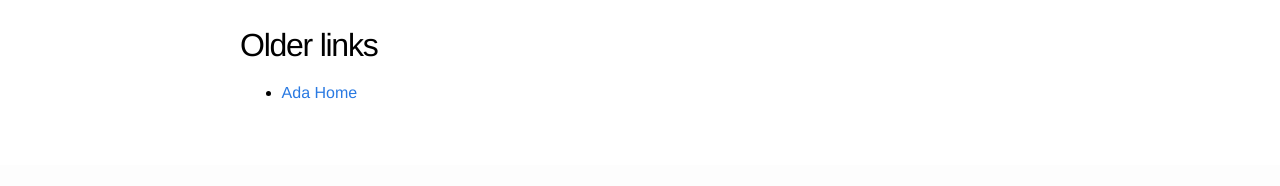
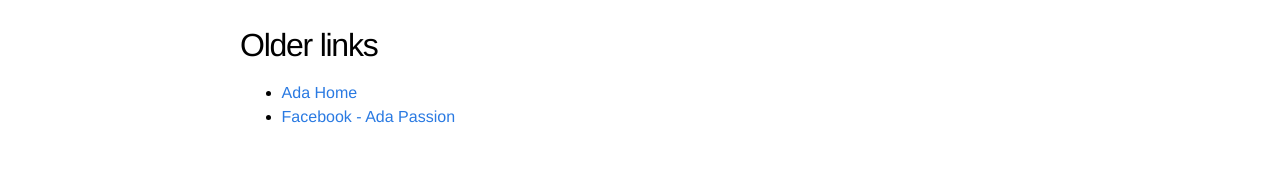
Before and after one commit to quornings/quornings.github.io, a Jekyll site: the page built from other.md, in a window 1280 px wide. Shown: the part 935-1121 px from the top of the page. Built offline with Jekyll 4.4.1, drawn with Linux system fonts in a browser that asks for light colours; before the commit the page ends 1100 px from its top, so only the background shows below that.

Commit message:
Move FB group to Older section.

```diff
--- a/other.md
+++ b/other.md
@@ -36,3 +36,4 @@ permalink: /other/
 ## Older links
 
 - [Ada Home](https://www.adahome.com)
+- [Facebook - Ada Passion](https://www.facebook.com/adapassion/)
```
Also changed, not shown: ada.md (+0 -1 lines).
